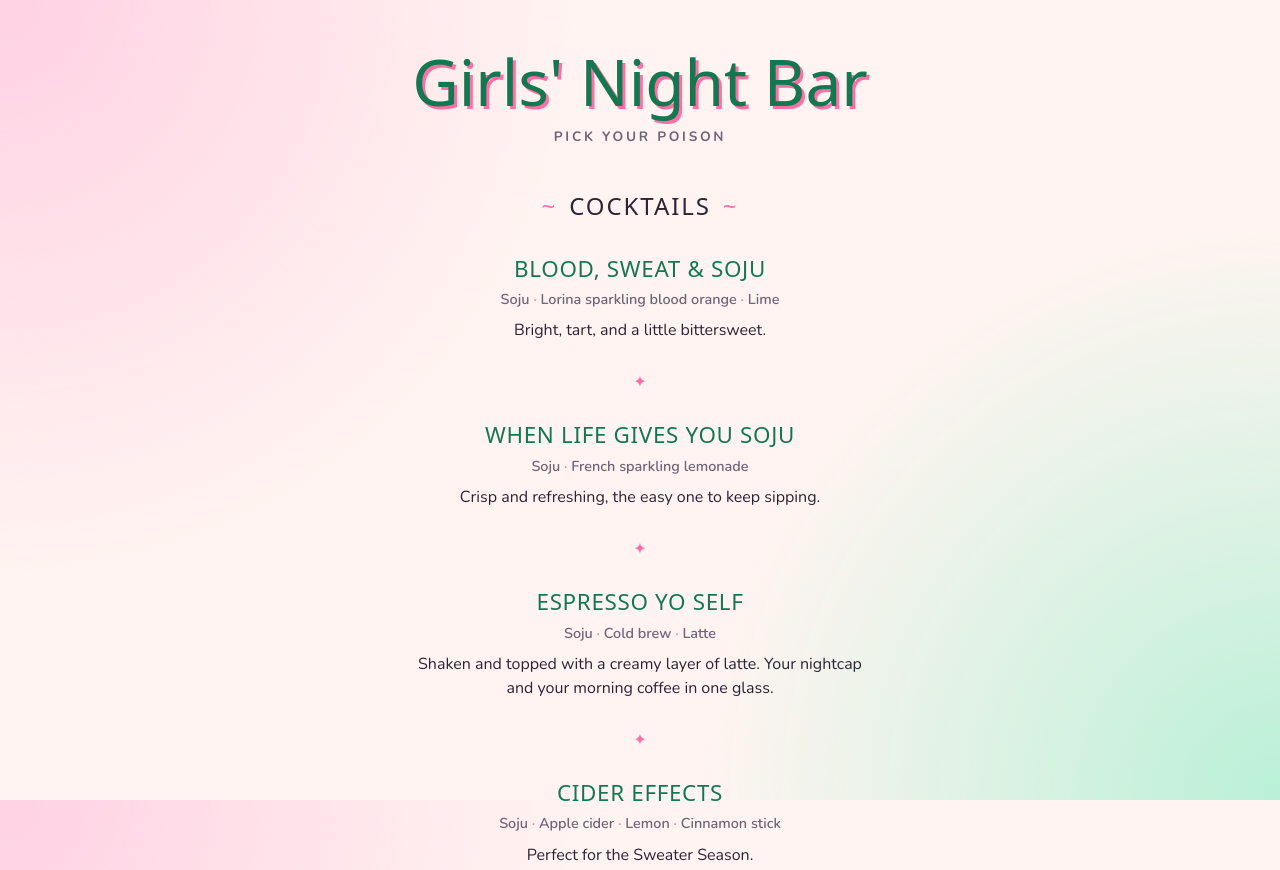
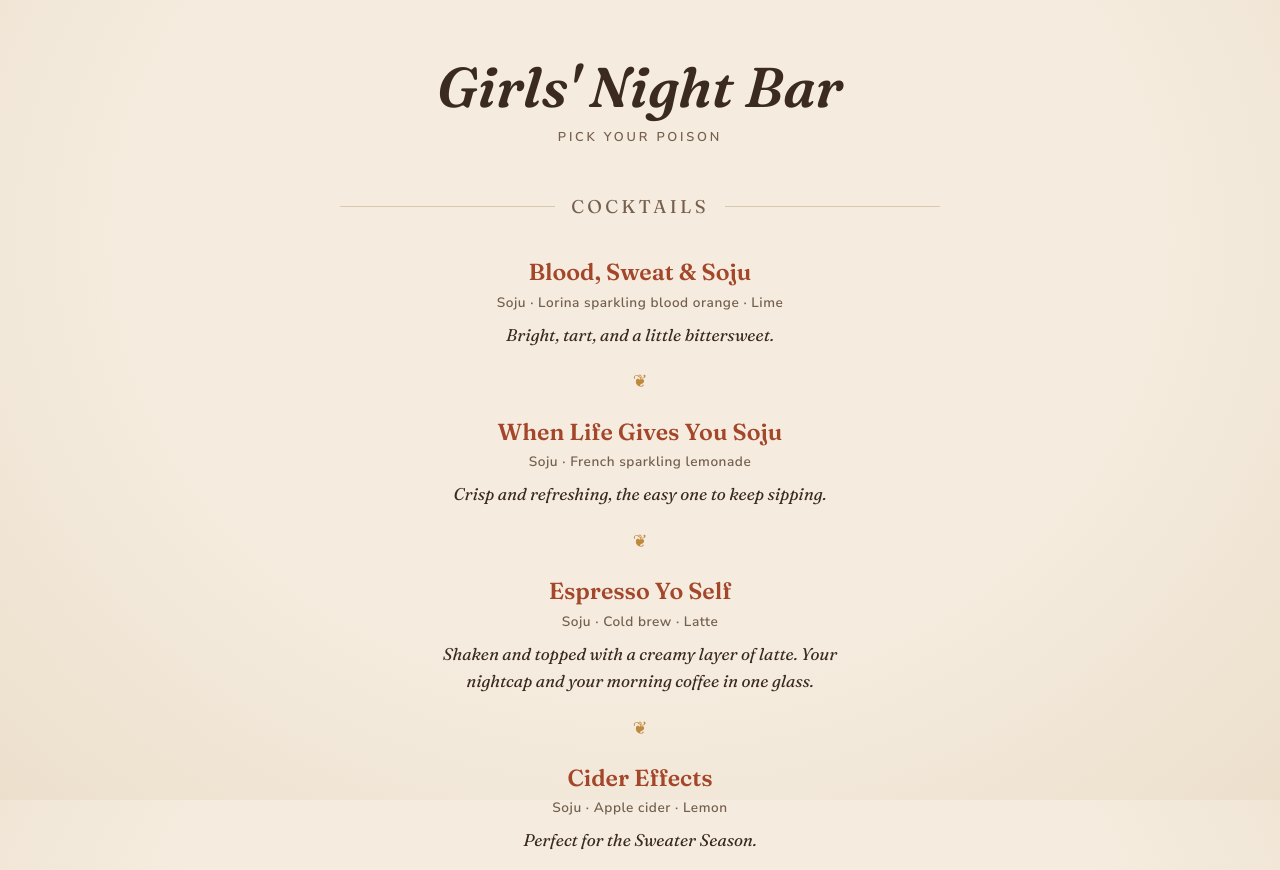
Before and after one commit to dkyung94/cocktail-menu, a plain HTML site: page index.html in a window 1280 px wide. Shown: the top 870 px of the page. Drawn offline with nearby package versions, Linux system fonts and the light colour scheme; a web font is replaced by a local one.

Commit message:
Cozy fall redesign with warm dark mode
Co-Authored-By: Claude Opus 5.5 <noreply@anthropic.com>

```diff
--- a/index.html
+++ b/index.html
@@ -5,10 +5,14 @@
   <meta name="viewport" content="width=device-width, initial-scale=1">
   <title>Girls' Night Bar</title>
   <meta name="description" content="Tonight's cocktail menu">
+  <meta name="color-scheme" content="light dark">
+  <!-- Tints the phone's browser bar to match the page background -->
+  <meta name="theme-color" content="#f5ecdf" media="(prefers-color-scheme: light)">
+  <meta name="theme-color" content="#2a1f1a" media="(prefers-color-scheme: dark)">
 
   <link rel="preconnect" href="https://fonts.googleapis.com">
   <link rel="preconnect" href="https://fonts.gstatic.com" crossorigin>
-  <link rel="stylesheet" href="https://fonts.googleapis.com/css2?family=Bagel+Fat+One&family=Nunito:wght@400;600;700&display=swap">
+  <link rel="stylesheet" href="https://fonts.googleapis.com/css2?family=Fraunces:ital,wght@0,400;0,600;1,400;1,600&family=Nunito+Sans:wght@400;600&display=swap">
 
   <link rel="stylesheet" href="styles.css">
   <script src="menu.js" defer></script>
--- a/menu.js
+++ b/menu.js
@@ -26,7 +26,7 @@ const MENU = {
         },
         {
           name: "Cider Effects",
-          ingredients: ["Soju", "Apple cider", "Lemon", "Cinnamon stick"],
+          ingredients: ["Soju", "Apple cider", "Lemon"],
           description: "Perfect for the Sweater Season.",
         },
         {
--- a/styles.css
+++ b/styles.css
@@ -1,19 +1,34 @@
 /* ==========================================================================
    Design tokens: change these to re-theme the whole menu.
+   Light = oat cream & espresso. Dark (phones in dark mode) = espresso & cream.
    ========================================================================== */
 :root {
-  --color-bg: #fff4f1;       /* blush cream */
-  --color-text: #2a2433;
-  --color-muted: #6e6577;    /* ingredients, tagline */
-  --color-accent: #13784f;   /* soju-bottle green (drink names, title) */
-  --color-pop: #ff6fa5;      /* pink, decoration only (not for small text) */
-  --color-mint: #b9f0d7;     /* background blob */
-  --color-blush: #ffd1e3;    /* background blob */
-  --color-tag-bg: var(--color-pop);
-  --color-tag-text: #fff;
+  --color-bg: #f5ecdf;        /* oat cream */
+  --color-bg-edge: #ecdfcc;   /* slightly deeper cream for the soft vignette */
+  --color-text: #3b2a20;      /* espresso brown, softer than black */
+  --color-muted: #75604f;     /* ingredients, tagline */
+  --color-accent: #a4462a;    /* rust (drink names) */
+  --color-ornament: #c08a3e;  /* amber, decoration only (not for small text) */
+  --color-rule: #d9c7af;      /* thin lines */
+  --color-tag-bg: #ead9c0;
+  --color-tag-text: #6b3a22;
 
-  --font-heading: "Bagel Fat One", system-ui, sans-serif;
-  --font-body: "Nunito", system-ui, sans-serif;
+  --font-heading: "Fraunces", Georgia, serif;
+  --font-body: "Nunito Sans", system-ui, sans-serif;
+}
+
+@media (prefers-color-scheme: dark) {
+  :root {
+    --color-bg: #2a1f1a;      /* espresso */
+    --color-bg-edge: #21180f;
+    --color-text: #efe3d2;    /* warm cream */
+    --color-muted: #bba88f;
+    --color-accent: #e39a6b;  /* soft terracotta */
+    --color-ornament: #c9974f;
+    --color-rule: #4a3a2e;
+    --color-tag-bg: #4a3428;
+    --color-tag-text: #f0c9a8;
+  }
 }
 
 /* ==========================================================================
@@ -51,9 +66,8 @@ ol {
    ========================================================================== */
 html {
   background-color: var(--color-bg);
-  background-image:
-    radial-gradient(circle at 0% 0%, var(--color-blush) 0, transparent 45vmax),
-    radial-gradient(circle at 100% 100%, var(--color-mint) 0, transparent 45vmax);
+  /* very soft vignette, like candlelight falling off at the edges */
+  background-image: radial-gradient(ellipse at 50% 30%, var(--color-bg) 55%, var(--color-bg-edge) 100%);
   background-attachment: fixed;
 }
 
@@ -61,9 +75,10 @@ body {
   min-height: 100vh;
   max-width: 40rem;  /* readable line length on larger screens */
   margin: 0 auto;
-  padding: 3rem 1.25rem 2.5rem;
-  line-height: 1.5;
+  padding: 3.5rem 1.25rem 3rem;
   font-family: var(--font-body);
+  font-size: 1.0625rem;
+  line-height: 1.6;
   color: var(--color-text);
   text-align: center;
 }
@@ -72,23 +87,23 @@ body {
    Header
    ========================================================================== */
 .site-header {
-  margin-bottom: 2.5rem;
+  margin-bottom: 2.75rem;
 }
 
 .site-header h1 {
   font-family: var(--font-heading);
-  font-weight: 400;
-  font-size: clamp(2.5rem, 12vw, 4rem);
-  line-height: 1.05;
-  color: var(--color-accent);
-  text-shadow: 3px 3px 0 var(--color-pop);
+  font-weight: 600;
+  font-style: italic;
+  font-size: clamp(2.4rem, 11vw, 3.5rem);
+  line-height: 1.1;
+  color: var(--color-text);
 }
 
 .tagline {
-  margin-top: 0.75rem;
-  font-size: 0.85rem;
-  font-weight: 700;
-  letter-spacing: 0.2em;
+  margin-top: 0.6rem;
+  font-size: 0.8rem;
+  font-weight: 600;
+  letter-spacing: 0.22em;
   text-transform: uppercase;
   color: var(--color-muted);
 }
@@ -100,44 +115,51 @@ body {
   margin-top: 3rem;
 }
 
+/* Section title between two thin rules: ——— Cocktails ——— */
 .menu-section-title {
-  margin-bottom: 2rem;
+  display: flex;
+  align-items: center;
+  gap: 1rem;
+  margin-bottom: 2.25rem;
   font-family: var(--font-heading);
   font-weight: 400;
-  font-size: 1.5rem;
-  letter-spacing: 0.08em;
+  font-size: 1.15rem;
+  letter-spacing: 0.18em;
   text-transform: uppercase;
+  color: var(--color-muted);
 }
 
 .menu-section-title::before,
 .menu-section-title::after {
-  content: "~";
-  margin: 0 0.5em;
-  color: var(--color-pop);
+  content: "";
+  flex: 1;
+  height: 1px;
+  background: var(--color-rule);
 }
 
+/* Small amber ornament between drinks */
 .drink + .drink::before {
-  content: "✦";
+  content: "❦";
   display: block;
-  margin: 1.75rem 0;
-  font-size: 1rem;
-  color: var(--color-pop);
+  margin: 1.6rem 0;
+  font-size: 1.1rem;
+  line-height: 1;
+  color: var(--color-ornament);
 }
 
 .drink-name {
   font-family: var(--font-heading);
-  font-weight: 400;
-  font-size: 1.4rem;
-  line-height: 1.2;
-  letter-spacing: 0.03em;
-  text-transform: uppercase;
+  font-weight: 600;
+  font-size: 1.45rem;
+  line-height: 1.25;
   color: var(--color-accent);
 }
 
 .drink-ingredients {
-  margin-top: 0.4rem;
-  font-size: 0.9rem;
+  margin-top: 0.35rem;
+  font-size: 0.85rem;
   font-weight: 600;
+  letter-spacing: 0.04em;
   color: var(--color-muted);
 }
 
@@ -147,25 +169,28 @@ body {
 
 .drink-ingredients li + li::before {
   content: " · ";
-  color: var(--color-pop);
 }
 
 .drink-description {
   max-width: 28rem;
-  margin: 0.5rem auto 0;
+  margin: 0.45rem auto 0;
+  font-family: var(--font-heading);
+  font-style: italic;
 }
 
 /* Optional tag pill (add `tag: "..."` to a drink in menu.js) */
 .drink-tag {
   display: inline-block;
   margin-left: 0.35em;
-  padding: 0.15em 0.6em;
+  padding: 0.15em 0.65em;
   border-radius: 999px;
   vertical-align: middle;
   font-family: var(--font-body);
-  font-size: 0.7rem;
-  font-weight: 700;
+  font-style: normal;
+  font-size: 0.68rem;
+  font-weight: 600;
   letter-spacing: 0.08em;
+  text-transform: uppercase;
   background: var(--color-tag-bg);
   color: var(--color-tag-text);
 }
@@ -175,7 +200,10 @@ body {
    ========================================================================== */
 .site-footer {
   margin-top: 3rem;
-  font-weight: 700;
+  padding-top: 1.5rem;
+  border-top: 1px solid var(--color-rule);
+  font-family: var(--font-heading);
+  font-style: italic;
   color: var(--color-muted);
 }
 
@@ -184,11 +212,11 @@ body {
    ========================================================================== */
 @media (prefers-reduced-motion: no-preference) {
   .menu {
-    animation: fade-up 0.6s ease-out both;
+    animation: fade-in 0.8s ease-out both;
   }
 
-  @keyframes fade-up {
-    from { opacity: 0; transform: translateY(8px); }
-    to   { opacity: 1; transform: none; }
+  @keyframes fade-in {
+    from { opacity: 0; }
+    to   { opacity: 1; }
   }
 }
```
